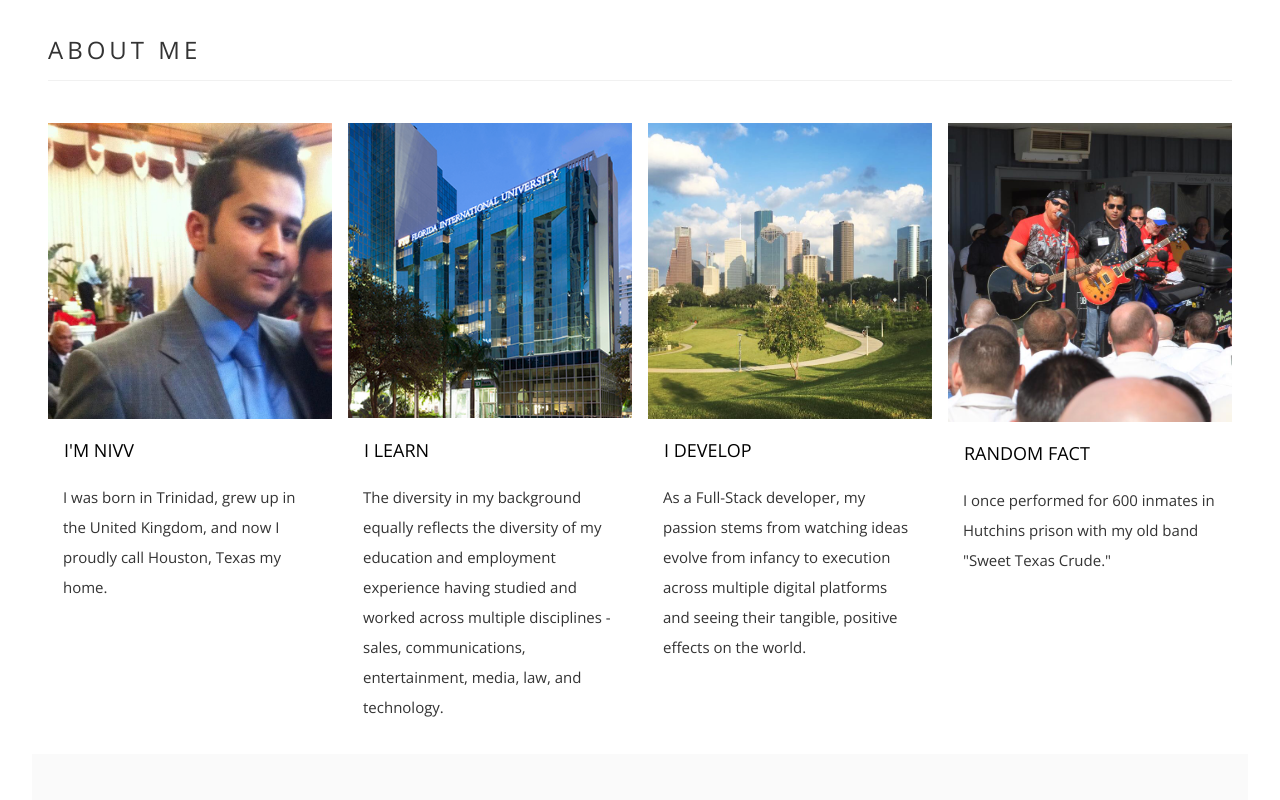
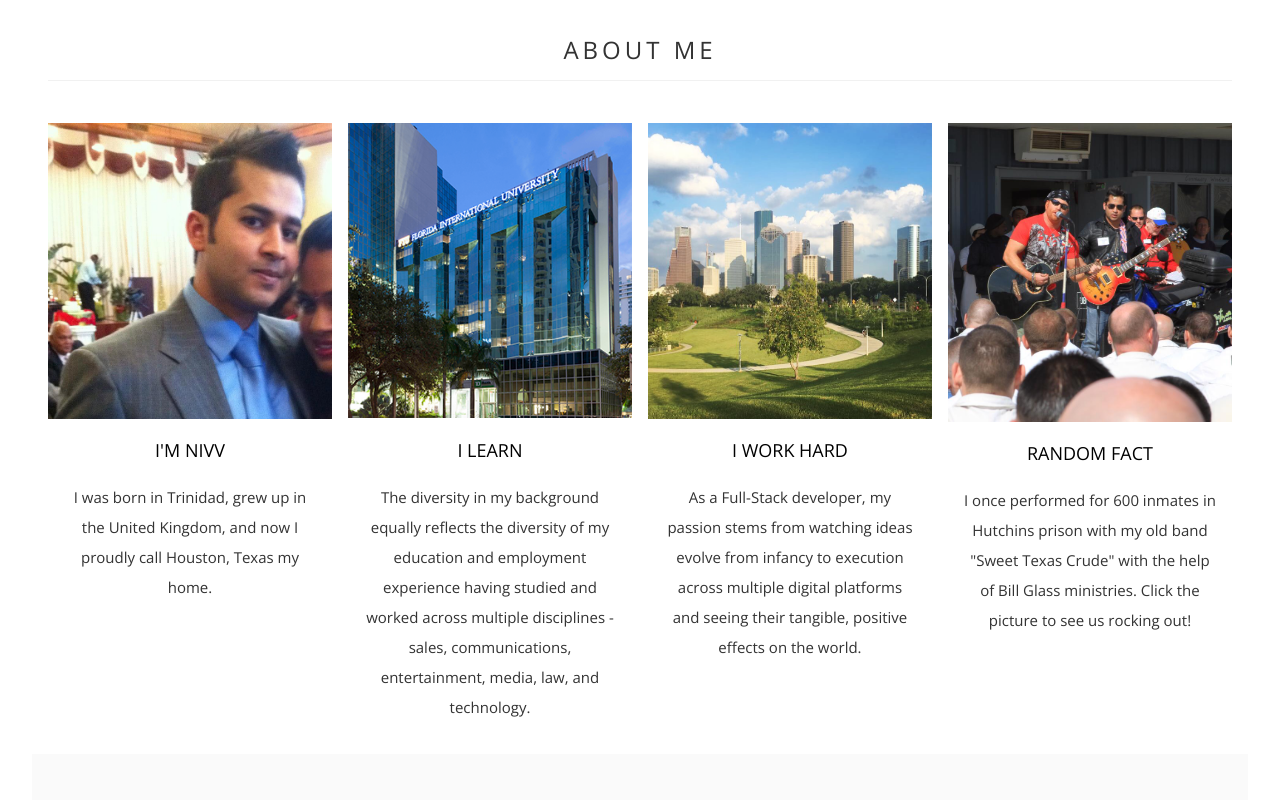
Before and after one commit to nivvoudit/PortfolioWebsite, a plain HTML site: page index.html in a window 1280 px wide. Shown: the part 780-1580 px from the top of the page. Drawn offline with nearby package versions, Linux system fonts and the light colour scheme.

Commit message:
improved formatting

```diff
--- a/index.html
+++ b/index.html
@@ -48,21 +48,23 @@
     <!-- About Section -->
     <div class="w3-content w3-padding parallax" id="about-section" style="max-width:1564px;">
       <div class="w3-container w3-padding-32" id="about">
-        <h3 class="w3-border-bottom w3-border-light-grey w3-padding-12 w3-wide" style="font-color: #fff">ABOUT ME</h3>
+        <center><h3 class="w3-border-bottom w3-border-light-grey w3-padding-12 w3-wide" style="font-color: #fff">ABOUT ME</h3></center>
       </div>
 
       <div class="w3-row-padding" style="margin-bottom: 2vh">
         <div class="w3-col l3 m6 w3-margin-bottom">
           <div class="w3-display-container">
-
             <img src="images/nivvpic.jpg" alt="House" style="width:100%">
             <div class="w3-display-topleft w3-black w3-padding">
-              <h5>I'M NIVV</h5>
+              <center>
+                <h5>I'M NIVV</h5>
+              </center>
             </div>
-            <div class="about-paragraph" id="about-desc">
+            <center>
+              <div class="about-paragraph" id="about-desc">
               I was born in Trinidad, grew up in the United Kingdom, and now I proudly call Houston, Texas my home.
-
-            </div>
+              </div>
+            </center>
           </div>
         </div>
         <div class="w3-col l3 m6 w3-margin-bottom">
@@ -70,11 +72,15 @@
 
             <img src="images/fiu.png" alt="House" style="width:100%">
             <div class="w3-display-topleft w3-black w3-padding">
+            <center>
               <h5>I LEARN</h5>
+            </center>
             </div>
+            <center>
             <div class="about-paragraph" id="learn-desc">
               The diversity in my background equally reflects the diversity of my education and employment experience having studied and worked across multiple disciplines - sales, communications, entertainment, media, law, and technology.
             </div>
+          </center>
           </div>
         </div>
         <div class="w3-col l3 m6 w3-margin-bottom">
@@ -82,23 +88,28 @@
 
             <img src="images/houston.png" alt="House" style="width:100%">
             <div class="w3-display-topleft w3-black w3-padding">
-              <h5>I DEVELOP</h5>
+              <center><h5>I WORK HARD</h5></center>
             </div>
-            <div class="about-paragraph" id="work-desc">
+            <center>
+              <div class="about-paragraph" id="work-desc">
               As a Full-Stack developer, my passion stems from watching ideas evolve from infancy to execution across multiple digital platforms and seeing their tangible, positive effects on the world.
             </div>
+          </center>
           </div>
         </div>
         <div class="w3-col l3 m6 w3-margin-bottom">
           <div class="w3-display-container">
 
-            <img src="images/billglass.png" alt="House" style="width:100%">
+            <a href="https://www.youtube.com/watch?v=Qy74vILym_U">
+              <img src="images/billglass.png" alt="RockingOut" style="width:100%"></a>
             <div class="w3-display-topleft w3-black w3-padding">
-              <h5>RANDOM FACT</h5>
+              <center><h5>RANDOM FACT</h5></center>
             </div>
+            <center>
             <div class="about-paragraph" id="travel-desc">
-              I once performed for 600 inmates in Hutchins prison with my old band "Sweet Texas Crude."
+              I once performed for 600 inmates in Hutchins prison with my old band "Sweet Texas Crude" with the help of Bill Glass ministries. Click the picture to see us rocking out!
             </div>
+          </center>
           </div>
         </div>
       </div>
@@ -126,7 +137,7 @@
                       <br><br> PedalStak 2.0 will be released in January 2018 and promises even more exciting new features! Stay tuned!
                     </p>
                     <br />
-                    <a href="https://limitless-scrubland-31154.herokuapp.com/"><button class="w3-btn">Demo</button></a>
+                    <center><a href="https://limitless-scrubland-31154.herokuapp.com/"><button class="w3-btn">Demo</button></a></center>
 
                   </div>
                   <div class="w-col w-col-7 center">
@@ -294,7 +305,7 @@
 
       <!-- Contact Section -->
       <div class="w3-container w3-padding-32" id="contact">
-        <h3 class="w3-border-bottom w3-border-light-grey w3-padding-12">Contact</h3>
+        <center><h3 class="w3-border-bottom w3-border-light-grey w3-padding-12">Contact</h3></center>
 
           <div style="text-align: center">
               <p>Lets get in touch.</p>
```
Also changed, not shown: images/pink-fried-chicken-necklace.jpg (added).
